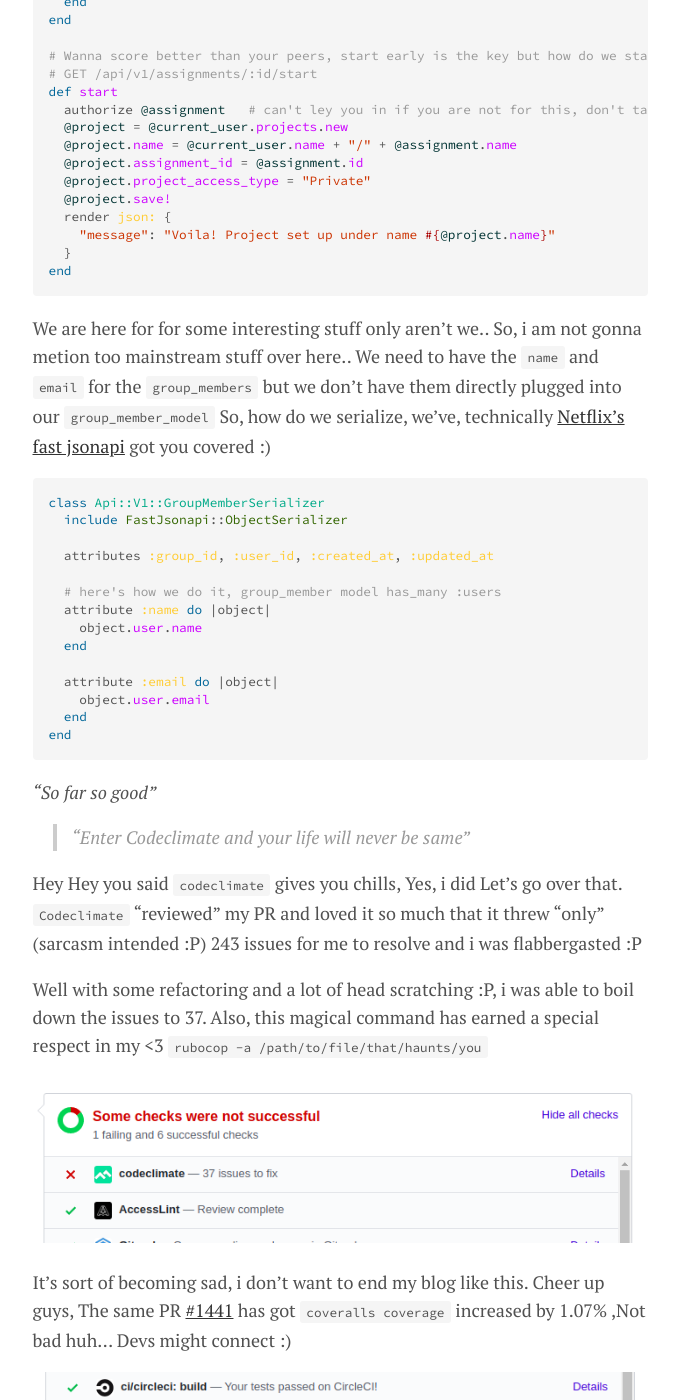
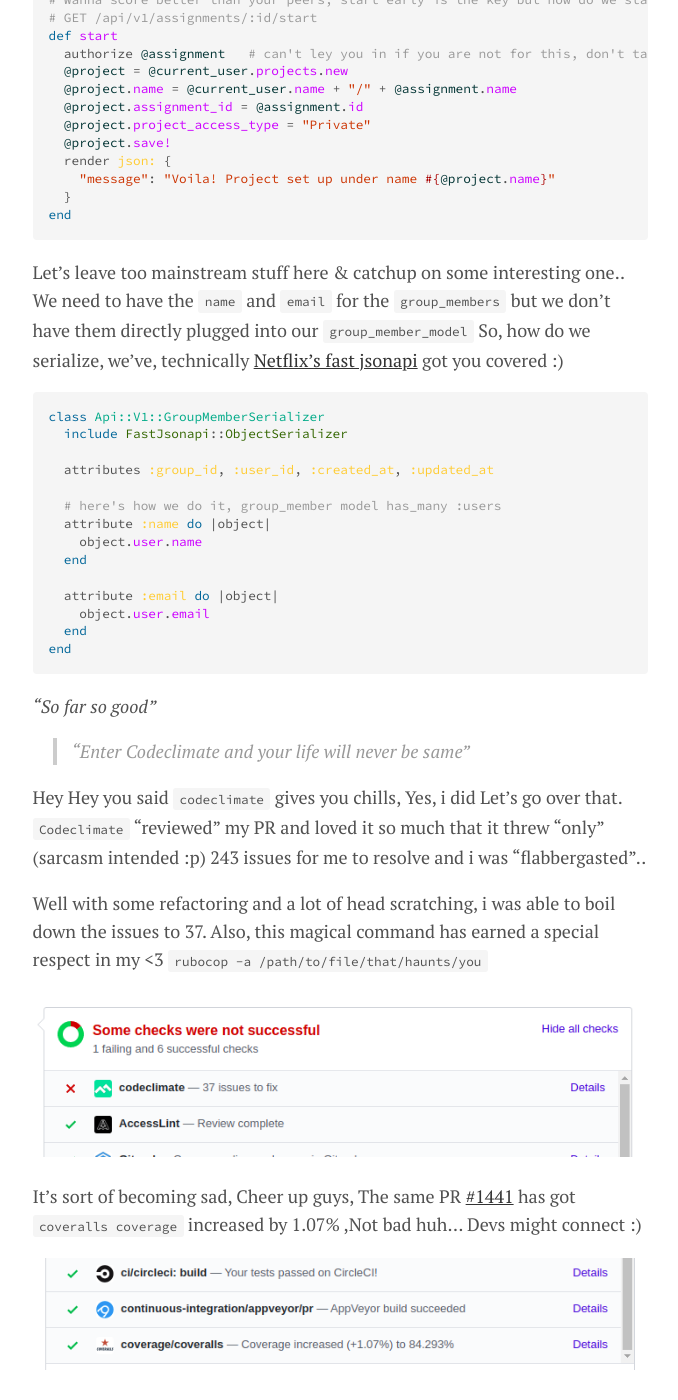
Before and after one commit to Nitish145/blog, a Jekyll site: the page built from _posts/2020-05-23-week-2-report.md, in a window 1280 px wide and 1400 px high, scrolled down 3803 px. Shown: the whole window, without its empty margins (300-978 px from the left). Built offline with Jekyll 4.4.1, drawn with Linux system fonts in a browser that asks for light colours; some of the changed text lies outside the part shown.

Commit message:
ptch: Some improvements in Week 2 blog

````diff
--- a/_posts/2020-05-23-week-2-report.md
+++ b/_posts/2020-05-23-week-2-report.md
@@ -5,12 +5,12 @@
 categories: journal
 ---
 
-Hey Guys, Welcome back to series, hope you were waiting for me because i was for you.. There is a lot for this week let's dive into the stuff then..
+Hey Guys, Welcome back to series, there is a lot for this week let's dive into the stuff then..
 
-So, i started my week with some tweaks to the already completed `User` and `authentication` API. But hey, wait life isn't so easy because tweaks aren't so easy.. Here comes `codeclimate` to give you some chills. But you know what [@tachyons](https://github.com/tachyons/) told me not to worry about some of those issues and my PR was merged.. What a relief was that :).. but but be with me `codeclimate` is not gonna leave me like this :(
+So, i started my week with some tweaks to the already completed `User` and `authentication` API. But hey, wait life isn't so easy so are the tweaks.. Here comes `codeclimate` to give you some chills. But [@tachyons](https://github.com/tachyons/) told me not to worry about some of those issues and my PR was merged.. What a relief was that :).. but but be with me `codeclimate` is not gonna leave me like this :D
 
 Ok enough talk let's talk some coding..
-I had some hands on `projects controller` that would handle all projects related stuff that includes starring, forking, sorting filtering and all.. Wanna see some code.. Here we go :)
+I had some hands on `projects controller` that would handle all projects related stuff that includes starring, forking, sorting filtering and all..
 
 ```ruby
 # GET /api/v1/projects
@@ -67,13 +67,13 @@
 end
 ```
 
-These covers the basics, let's rest others You must have some reasons to go to our [github](https://github.com/CircuitVerse/CircuitVerse) too :)
+These covers the basics, for further details make sure to checkout our [github](https://github.com/CircuitVerse/CircuitVerse).
 
 Just a side note, it feels ecstatic to see `coveralls` coverage go up in your [PR](https://github.com/CircuitVerse/CircuitVerse/pull/1431)..
 
 Let's head over to some other stuff.. Projects is done.. You might wanna form groups, add members, assignments..
 
-_"Stay calm and believe in CircuitVerse"_
+_"Keep calm and believe in CircuitVerse"_
 
 As far as groups are concerned we have `groups`, `group_members`, `assignments` controller.
 First things first, `groups_controller.rb`. We haven't talked about `selective including` yet but will have a look over that here..
@@ -113,7 +113,7 @@
 end
 ```
 
-You might want to add and delete members to your groups.. here comes `group_members_controller.rb`. For routing we use shallow routing here.. More details [here](https://guides.rubyonrails.org/routing.html#nested-resources)
+You might want to add and delete members to your groups..`group_members_controller.rb` to the rescue. For routing we use shallow routing here.. More details [here](https://guides.rubyonrails.org/routing.html#nested-resources)
 
 ```ruby
 # Want to add someone to your group, we've got you covered
@@ -145,7 +145,7 @@
 end
 ```
 
-Evaluations in mind, student's life is gonna be hard but yes that's important (says an undergrad `smirks`). Ok, time for some assignments, let's leave for `assignments_controller.rb`..
+Evaluations in mind, student's life is gonna be hard but yes that's important (says an undergrad `smirks`). Assignments obviously would live in `assignments_controller.rb`..
 
 ```ruby
 # GET /api/v1/groups/:group_id/assignments
@@ -193,7 +193,7 @@
 end
 ```
 
-We are here for for some interesting stuff only aren't we.. So, i am not gonna metion too mainstream stuff over here.. We need to have the `name` and `email` for the `group_members` but we don't have them directly plugged into our `group_member_model` So, how do we serialize, we've, technically [Netflix's fast jsonapi](https://github.com/Netflix/fast_jsonapi) got you covered :)
+Let's leave too mainstream stuff here & catchup on some interesting one.. We need to have the `name` and `email` for the `group_members` but we don't have them directly plugged into our `group_member_model` So, how do we serialize, we've, technically [Netflix's fast jsonapi](https://github.com/Netflix/fast_jsonapi) got you covered :)
 
 ```ruby
 class Api::V1::GroupMemberSerializer
@@ -216,15 +216,15 @@
 
 > _"Enter Codeclimate and your life will never be same"_
 
-Hey Hey you said `codeclimate` gives you chills, Yes, i did Let's go over that. `Codeclimate` "reviewed" my PR and loved it so much that it threw "only" (sarcasm intended :P) 243 issues for me to resolve and i was flabbergasted :P
+Hey Hey you said `codeclimate` gives you chills, Yes, i did Let's go over that. `Codeclimate` "reviewed" my PR and loved it so much that it threw "only" (sarcasm intended :p) 243 issues for me to resolve and i was "flabbergasted"..
 
-Well with some refactoring and a lot of head scratching :P, i was able to boil down the issues to 37. Also, this magical command has earned a special respect in my <3 `rubocop -a /path/to/file/that/haunts/you`
+Well with some refactoring and a lot of head scratching, i was able to boil down the issues to 37. Also, this magical command has earned a special respect in my <3 `rubocop -a /path/to/file/that/haunts/you`
 
 <p align="center">
 	<img src="../assets/img/projects_api_codeclimate.png">
 </p>
 
-It's sort of becoming sad, i don't want to end my blog like this. Cheer up guys, The same PR [#1441](https://github.com/CircuitVerse/CircuitVerse/pull/1431) has got `coveralls coverage` increased by 1.07% ,Not bad huh... Devs might connect :)
+It's sort of becoming sad, Cheer up guys, The same PR [#1441](https://github.com/CircuitVerse/CircuitVerse/pull/1431) has got `coveralls coverage` increased by 1.07% ,Not bad huh... Devs might connect :)
 
 <p align="center">
 	<img src="../assets/img/increased_coverage.png">
````
